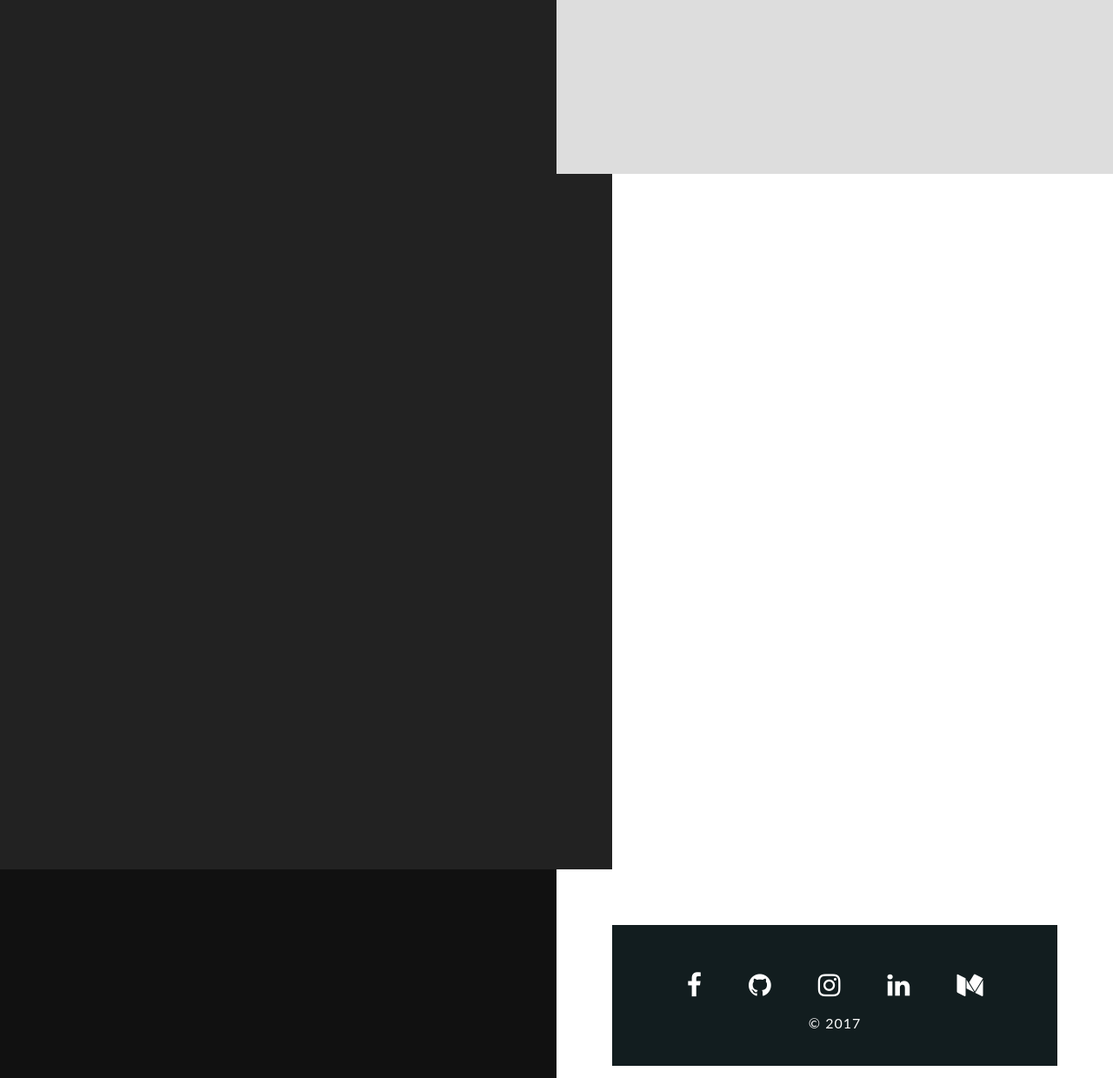
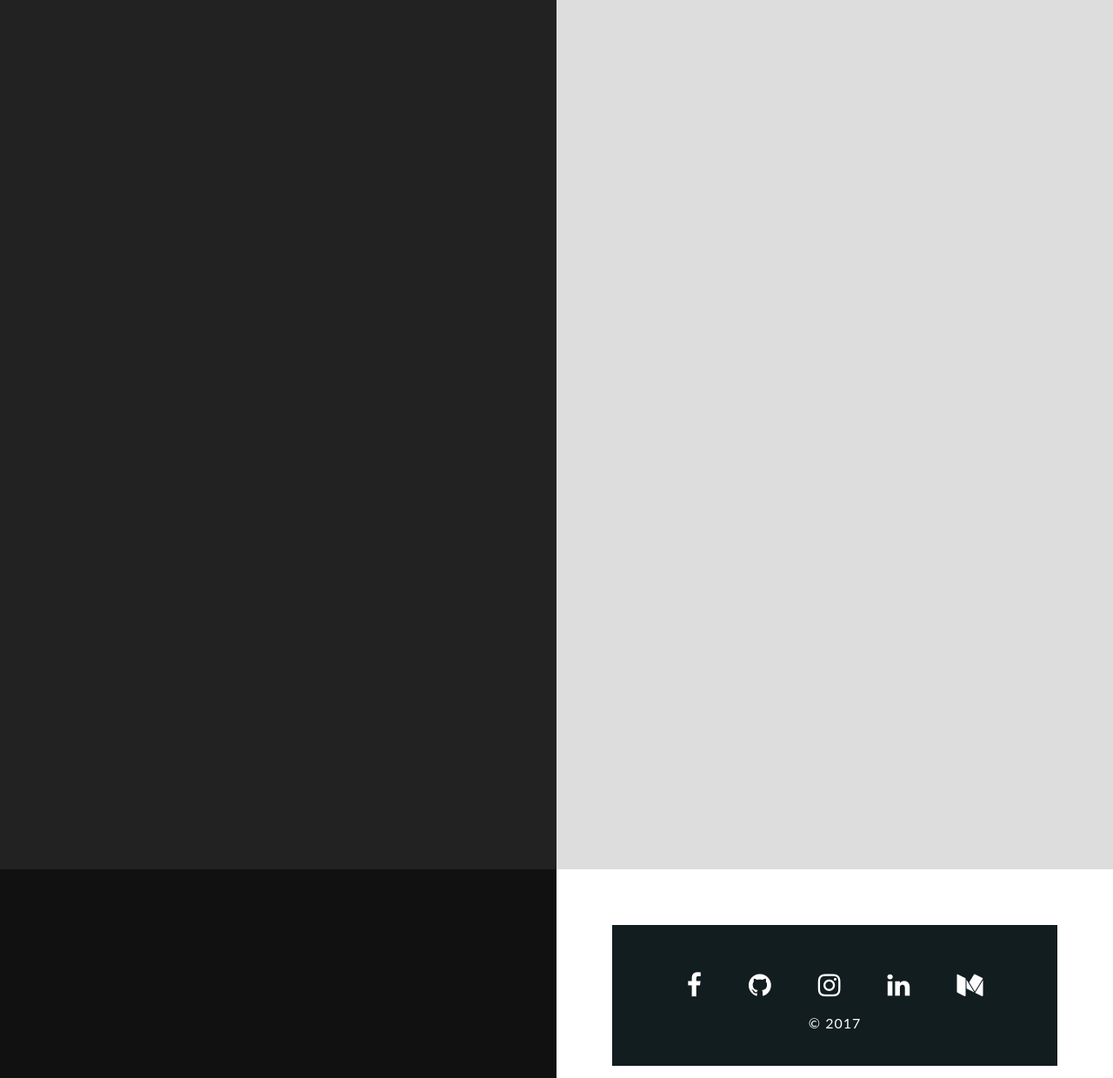
Before and after one commit to brendarychter/brychter, a PHP site: page /index_v2.html in a window 1280 px wide. Shown: the part 1400-2640 px from the top of the page at 87% size. Run offline with PHP 8.4, Linux system fonts and the light colour scheme; style sheets or scripts are compiled from the project's sources.

Commit message:
dsn add classes

```diff
--- a/index_v2.html
+++ b/index_v2.html
@@ -66,16 +66,16 @@
 
         <!-- Section Programming-->
         <section>
-            <aside>
+            <aside style="padding: 0;">
 
             </aside>
-            <section>
-                <!-- <article>
+            <section class="work-content">
+                <article>
 
                 </article>
                 <article>
 
-                </article> -->
+                </article>
             </section>
         </section>
         <!-- End Section Programming-->
--- a/scss/styles.css
+++ b/scss/styles.css
@@ -143,12 +143,12 @@
       background-color: #fff; }
     body main section .contact-aside {
       background-color: #111; }
-    body main section section {
+    body main section .work-content {
       width: 50vw;
-      flex: 1;
-      /* article{
-      	width: 25vw;
-      } */ }
+      flex: 1; }
+      body main section .work-content article {
+        padding: 0;
+        width: 0; }
   @media (min-width: 1px) and (max-width: 768px) {
     body main section {
       display: block;
--- a/scss/styles.scss
+++ b/scss/styles.scss
@@ -92,7 +92,6 @@
     		text-align: center;
     		aside, article{
     			padding: 5%;
-
     		}
 			aside{
 				background-color: #222;
@@ -113,12 +112,13 @@
 			.contact-aside{
 				background-color: #111;
 			}
-			section{
+			.work-content{
 				width: 50vw;
 				flex: 1;
-				/* article{
-					width: 25vw;
-				} */
+				article{
+					padding: 0;
+					width: 0;
+				}
 			}
 		}
 		@media (min-width: 1px) and (max-width: 768px){
```
Also changed, not shown: 1 other file.
